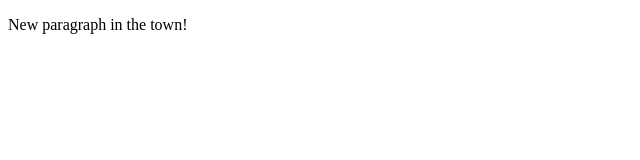
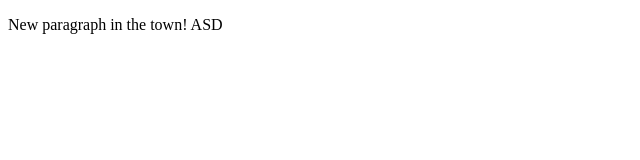
Before and after one commit to yigit-arslan/git-tut, a plain HTML site: page index.html in a window 1280 px wide. Shown: the full height of the page, 0-640 px from the left. Drawn offline with Linux system fonts and the light colour scheme.

```diff
--- a/index.html
+++ b/index.html
@@ -15,7 +15,7 @@
         <!--[if lt IE 7]>
             <p class="browsehappy">You are using an <strong>outdated</strong> browser. Please <a href="#">upgrade your browser</a> to improve your experience.</p>
         <![endif]-->
-        <p>New paragraph in the town!</p>
+        <p>New paragraph in the town! ASD</p>
         <script src="" async defer></script>
     </body>
 </html>
```
